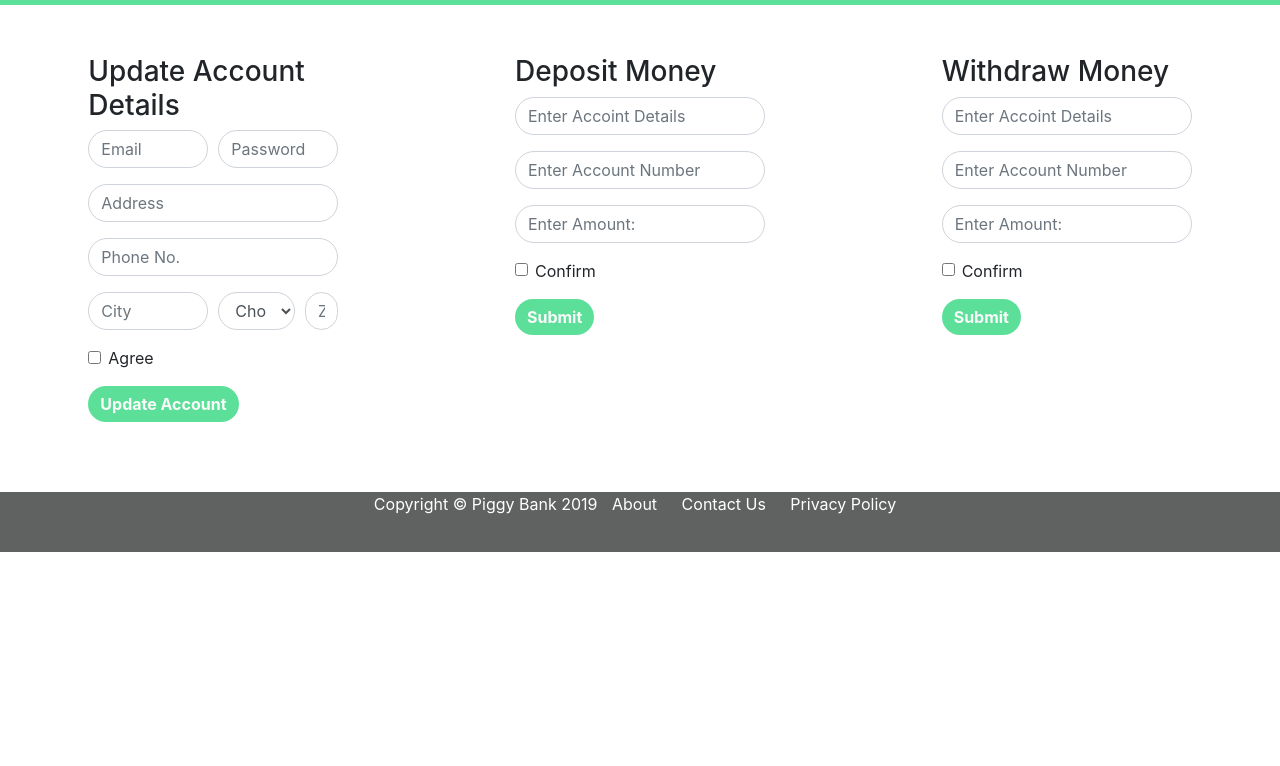
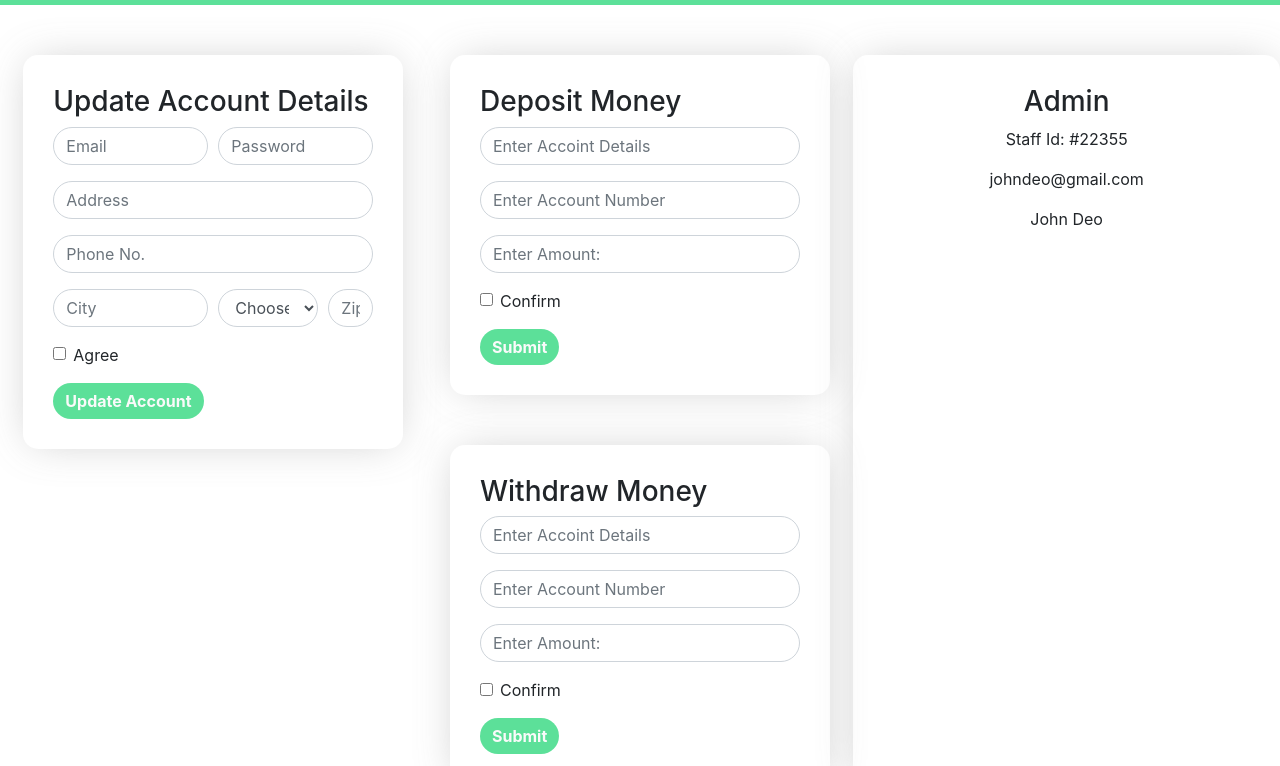
Before and after one commit to hillarykings/Piggy-Bank, a plain HTML site: page dashboard.html in a window 1280 px wide. Shown: the part 66-832 px from the top of the page. Before the commit the page ends 800 px from the top, so only its background shows below. Drawn offline with nearby package versions, Linux system fonts and the light colour scheme.

Commit message:
Updating forms html and css

```diff
--- a/dashboard.html
+++ b/dashboard.html
@@ -119,7 +119,6 @@
                 </div>
                 <button type="submit" class="btn btn-primary form-btn">Submit</button>
               </form>
-        </div>
               <form class="login-form">
                 <h3>Withdraw Money</h3>
                 <div class="form-group">
@@ -142,6 +141,14 @@
                 <button type="submit" class="btn btn-primary form-btn">Submit</button>
               </form>
         </div>
+        <div class="user-info">
+          <h3>Admin</h3>
+          <p>Staff Id: #22355</p>
+          <p>johndeo@gmail.com</p>
+          <p>John Deo</p>
+        </div>
+
+      </div>
 
 
     <footer class="bottom-footer">
--- a/style.css
+++ b/style.css
@@ -118,10 +118,18 @@
 
 /* FORM SECTION */
 
+#form-input {
+    padding-left: 10px!important;
+}
+
 .login-form {
-    width: 250px;!important;
+    width: 380px;!important;
     margin: 50px auto!important;
-    border: 3px #ddd; solid;
+    -webkit-box-shadow: 0px 0px 43px -9px rgba(186,186,186,0.81);
+    -moz-box-shadow: 0px 0px 43px -9px rgba(186,186,186,0.81);
+    box-shadow: 0px 0px 43px -9px rgba(186,186,186,0.81);
+    padding: 30px;
+    border-radius: 15px;
 }
 
 .form-control {
@@ -133,3 +141,19 @@
     grid-template-columns: 1fr 1fr 1fr;
 
 }
+
+
+/* USER INFORMATIN SECTION */
+
+.user-info {
+    text-align: center;
+    padding-top: 150px;
+    margin-top: 50px;
+    height: 88%;
+    -webkit-box-shadow: 0px 0px 43px -9px rgba(186,186,186,0.81);
+    -moz-box-shadow: 0px 0px 43px -9px rgba(186,186,186,0.81);
+    box-shadow: 0px 0px 43px -9px rgba(186,186,186,0.81);
+    padding: 30px;
+    border-radius: 15px;
+
+}
```
Also changed, not shown: createacc.html (+24 -14 lines). Lines whose indentation alone changed are shown as unchanged.
